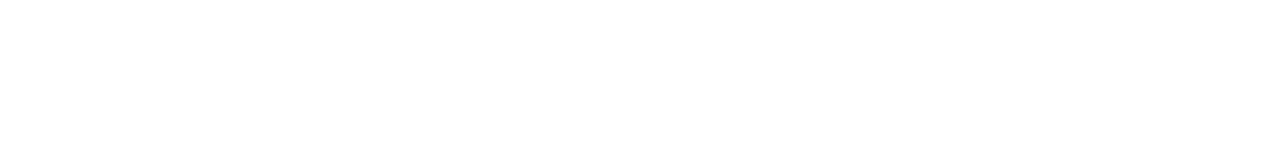
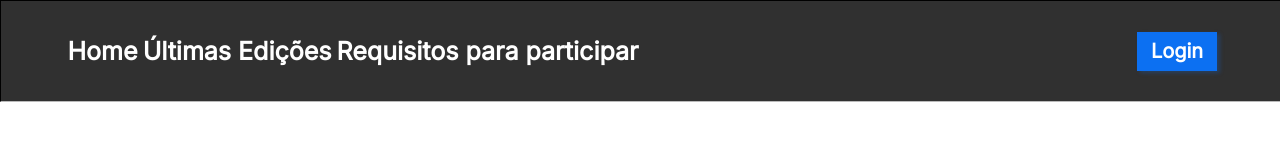
Before and after one commit to WagnerOC/bootcamp-dnc, a plain HTML site: page index.html in a window 1280 px wide. Drawn offline with Linux system fonts and the light colour scheme; a web font is replaced by a local one.

Commit message:
Criação do estilo css do menu

```diff
--- a/index.html
+++ b/index.html
@@ -11,7 +11,14 @@
 </head>
 
 <body>
-
+      <nav id="principal">
+        <div id="menu">
+          <a href="">Home</a>
+          <a href="">Últimas Edições</a>
+          <a href="">Requisitos para participar</a>
+        </div>
+        <button>Login</button>
+      </nav>
 
 
 </body>
--- a/style.css
+++ b/style.css
@@ -0,0 +1,60 @@
+/* Importação de font do google fonts / fpnt-family:'inter'; */
+@import url("https://fonts.googleapis.com/css2?family=Edu+VIC+WA+NT+Beginner:wght@600&family=Hubballi&family=Inter&family=Lobster&display=swap");
+
+body {
+  margin: 0;
+  padding: 0;
+}
+
+/*Menu de Navegação Principal*/
+#principal {
+  width: 100%;
+  height: 100px;
+  border: 1px solid black;
+  background-color: #303030;
+
+  display: flex;
+  justify-content: space-between;
+  align-items: center;
+  border-bottom: 1px solid #bababa;
+}
+
+      #menu {
+        display: flex;
+        width: 45%;
+        justify-content: space-around;
+        align-items: center;
+
+        margin-left: 5%;
+      }
+
+      #principal div a {
+        color: white;
+        font-weight: 600;
+        font-size: 25px;
+        text-decoration: none;
+        font-family: 'Inter';
+      }
+
+          #principal div a:hover{
+            color: #cccccc;
+          }
+
+      #principal button{
+        margin-right: 5%;
+        background-color: #0C70F2;
+        border: 0px;
+        height: 39px;
+        width: 80px;
+        font-family: 'Inter';
+        font-weight: 600;
+        font-size: 20px;
+        color: white;
+        box-shadow: 3px 2px 4px rgba(12, 112, 242, 0.25);
+        cursor: pointer;
+      }
+
+      #principal button:hover{
+        background-color: rgb(3, 120, 156);
+        transition: 500ms;
+      }
```
